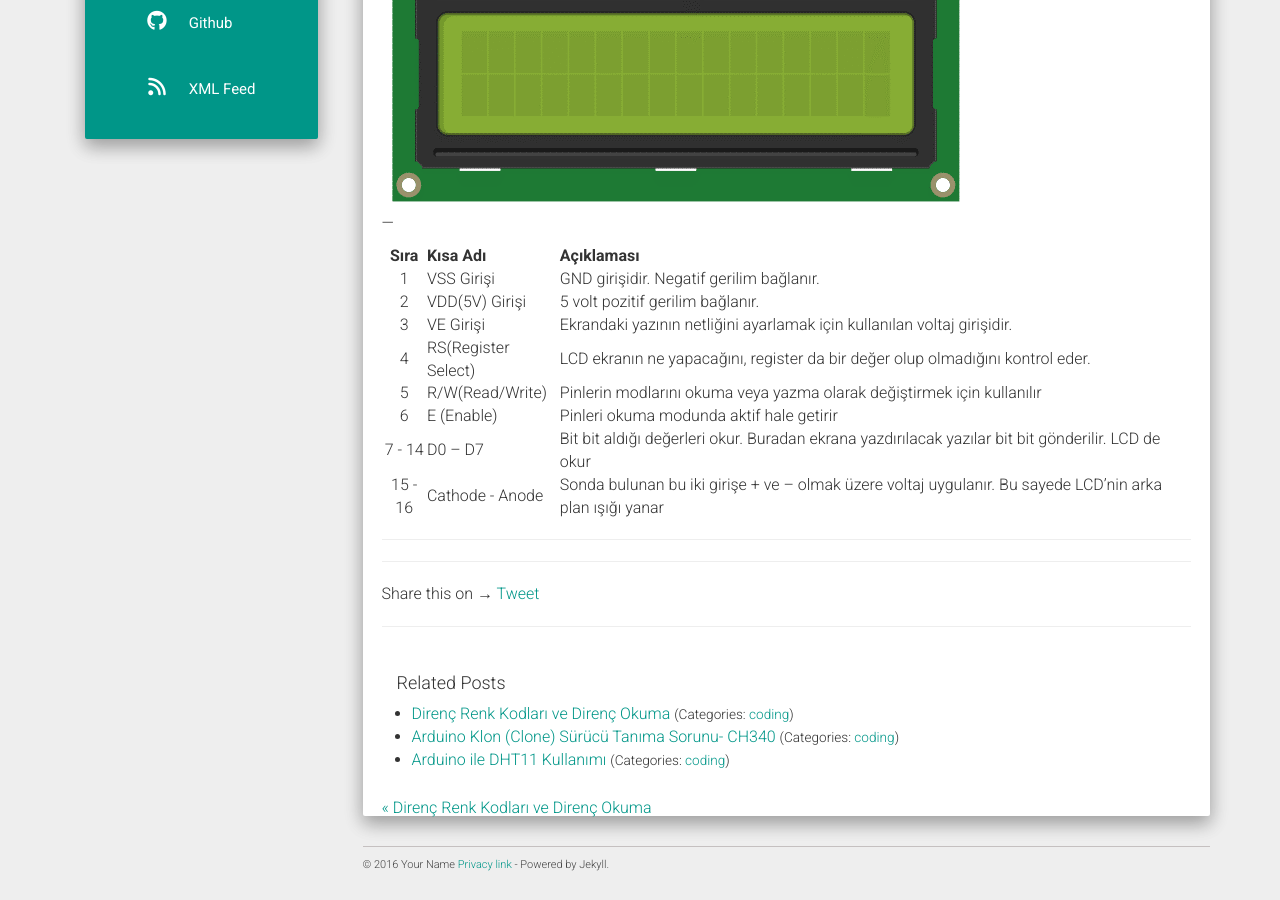
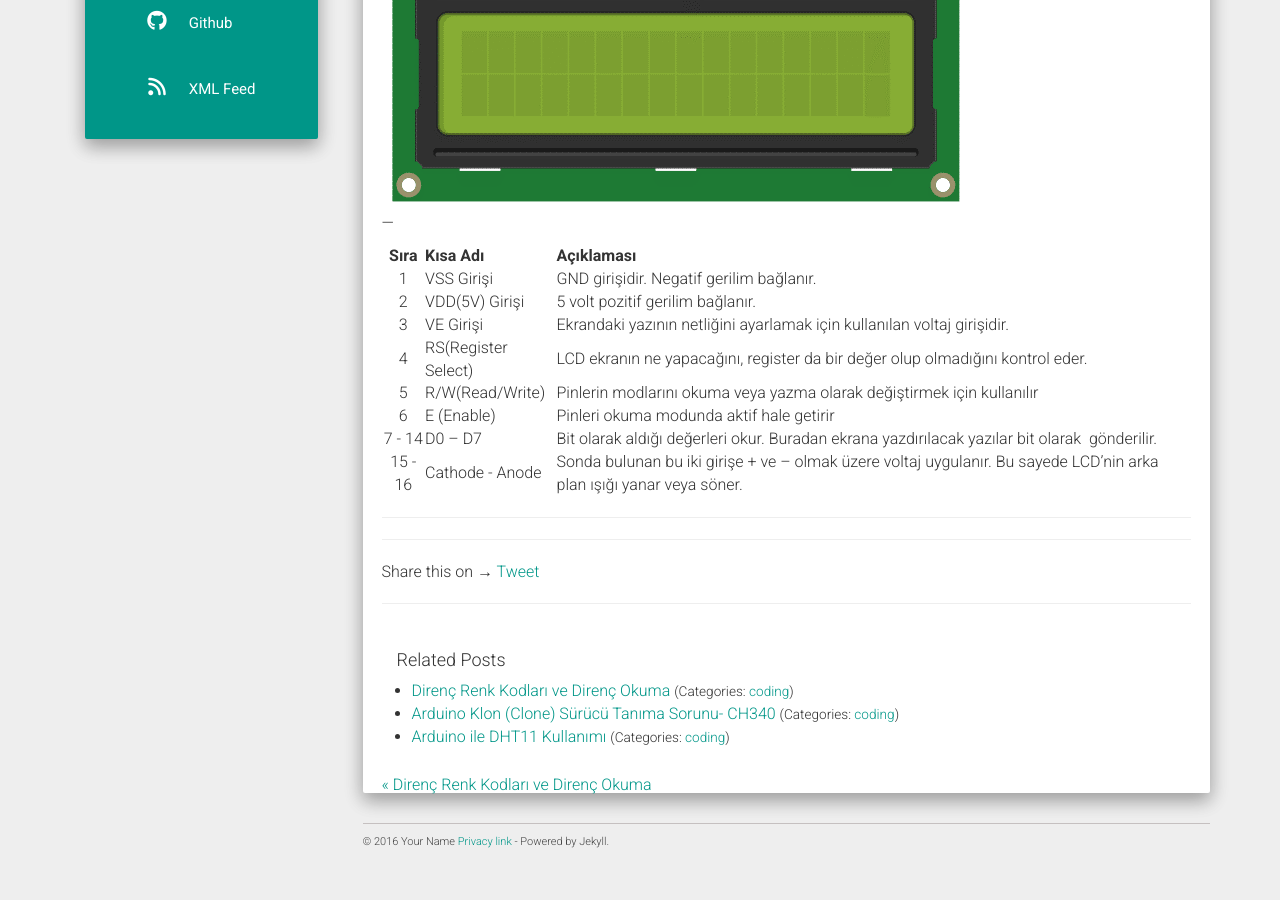
Before and after one commit to imonur/blog, a Jekyll site: the page built from _posts/2023-02-09-lcd-pinlerinin-anlami.md, in a window 1280 px wide and 900 px high, scrolled down 655 px. Built offline with Jekyll 4.4.1, drawn with Linux system fonts in a browser that asks for light colours; nearby versions of some CDN libraries; comment, search, counter and statistics services are not loaded; after the commit the page ends 1532 px from its top, so only the background shows below that.

Commit message:
Update 2023-02-09-lcd-pinlerinin-anlami.md

```diff
--- a/_posts/2023-02-09-lcd-pinlerinin-anlami.md
+++ b/_posts/2023-02-09-lcd-pinlerinin-anlami.md
@@ -21,7 +21,7 @@ Bu yazı, size **LCD Pinlerinin Anlamını** gösterecektir.
 |     4    | RS(Register Select) | LCD ekranın ne yapacağını, register da bir değer olup olmadığını kontrol eder.                           |
 |     5    | R/W(Read/Write)     | Pinlerin modlarını okuma veya yazma olarak değiştirmek için kullanılır                                   |
 |     6    | E (Enable)          | Pinleri okuma modunda aktif hale getirir                                                                 |
-|  7 - 14  | D0 – D7             | Bit bit aldığı değerleri okur. Buradan ekrana yazdırılacak yazılar bit bit gönderilir. LCD de okur       |
-|  15 - 16 | Cathode - Anode     | Sonda bulunan bu iki girişe + ve – olmak üzere voltaj uygulanır. Bu sayede LCD'nin arka plan ışığı yanar |
+|  7 - 14  | D0 – D7             | Bit olarak aldığı değerleri okur. Buradan ekrana yazdırılacak yazılar bit olarak  gönderilir.      |
+|  15 - 16 | Cathode - Anode     | Sonda bulunan bu iki girişe + ve – olmak üzere voltaj uygulanır. Bu sayede LCD'nin arka plan ışığı yanar veya söner. |
 
 ---
```
